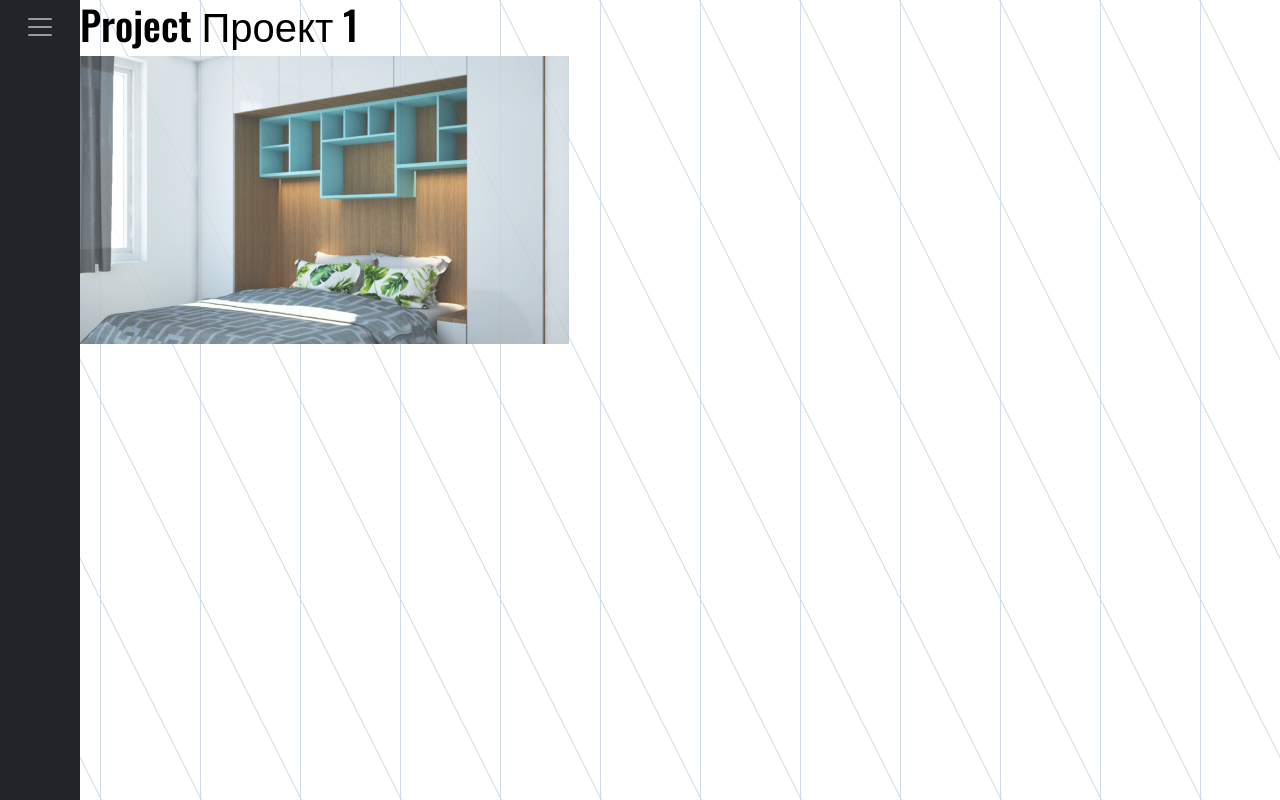
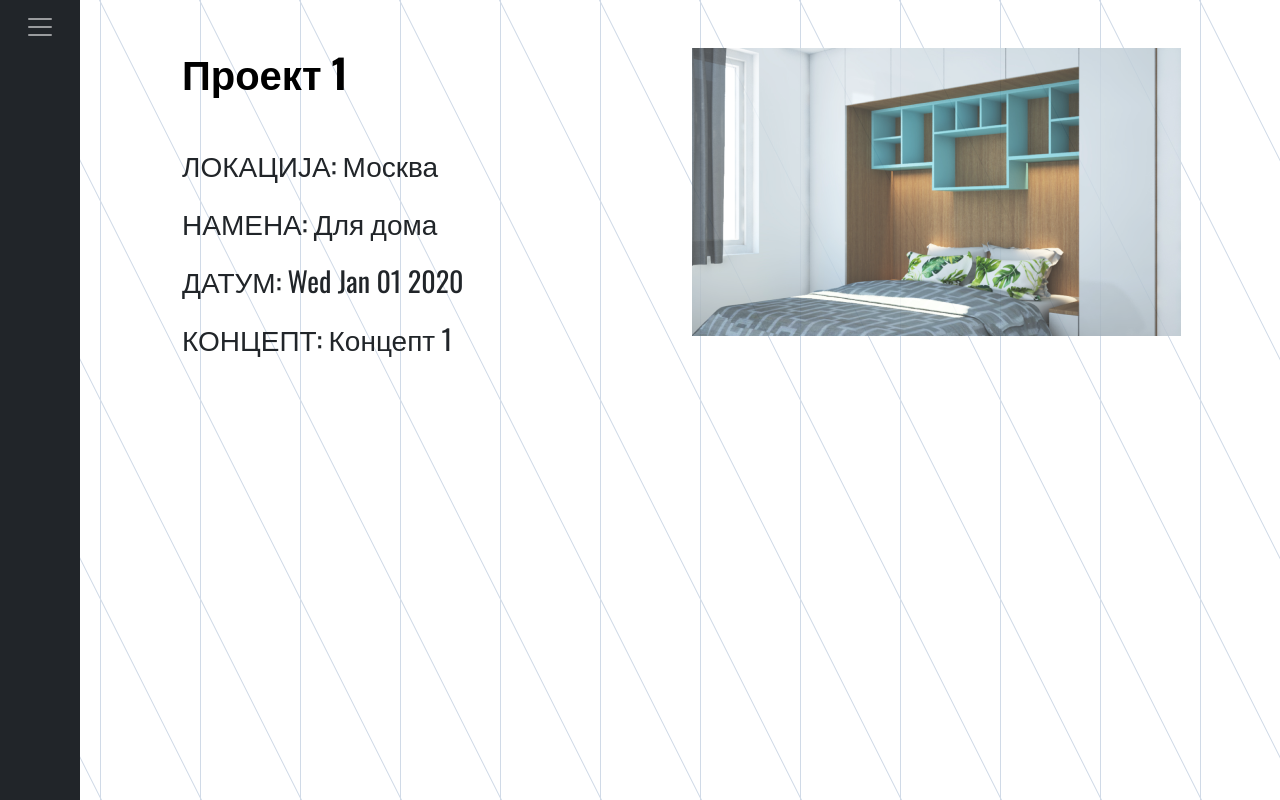
Before and after one commit to andrejdaskalov/akvaing-site, a Next.js app: page /project/1 in a window 1280 px wide. Built offline with nearby package versions, Linux system fonts and the light colour scheme.

Commit message:
worked on datails page

```diff
--- a/src/pages/index.tsx
+++ b/src/pages/index.tsx
@@ -30,7 +30,7 @@
                     <div className='card-container d-flex flex-row justify-content-start overflow-auto'>
                         {posts.map(post => (
                             <div className='card project-card flex-shrink-0 me-1' key={post.id}>
-                                <img src={post.imageUrl} className='card-img' alt={post.title} />
+                                <img src={post.imageUrls[0]} className='card-img' alt={post.title} />
                                 <div className='card-img-overlay d-flex flex-column justify-content-end'>
                                     <h5 className='card-title'>{post.title}</h5>
                                     <p className='card-text'>Some quick example text to build on the card title and make up the bulk of the card's content.</p>
@@ -45,7 +45,7 @@
                     <div className='card-container d-flex flex-row justify-content-start overflow-auto'>
                         {posts.map(post => (
                             <div className='card project-card flex-shrink-0 me-1' key={post.id}>
-                                <img src={post.imageUrl} className='card-img' alt={post.title} />
+                                <img src={post.imageUrls[0]} className='card-img' alt={post.title} />
                                 <div className='card-img-overlay d-flex flex-column justify-content-end'>
                                     <h5 className='card-title'>{post.title}</h5>
                                     <p className='card-text'>Some quick example text to build on the card title and make up the bulk of the card's content.</p>
--- a/src/pages/project/[id].tsx
+++ b/src/pages/project/[id].tsx
@@ -9,11 +9,30 @@
 
     const repository = new Repository()
     const post = repository.getPostById(id)
-    if(!post) return <h1>Post not found</h1>
+    if (!post) return <h1>Post not found</h1>
     return (
-        <main>
-            <h1>Project {post.title}</h1>
-            <img src={post.imageUrl} alt={post.title} />
+        <main className="special-scroll">
+
+            <div className='row mt-5'>
+
+                <div className="col-md-1">
+                </div>
+                <div className="col-md-5">
+                    <h1 className="fw-bold mb-5">{post.title}</h1>
+                    <p className="text-dark fs-3 fw-normal">ЛОКАЦИЈА: {post.location}</p>
+                    <p className="text-dark fs-3 fw-normal">НАМЕНА: {post.purpose}</p>
+                    <p className="text-dark fs-3 fw-normal">ДАТУМ: {post.date?.toDateString()}</p>
+                    <p className="text-dark fs-3 fw-normal">КОНЦЕПТ: {post.concept}</p>
+                </div>
+                <div className="col-md-6 image-row">
+                    {
+                        post.imageUrls.map((url) => (
+                            <img src={url} className='img-fluid mb-2' alt={post.title} />
+                        ))
+                    }
+                </div>
+
+            </div>
         </main>
     )
 }
--- a/src/repository/repo.ts
+++ b/src/repository/repo.ts
@@ -5,32 +5,65 @@
         {
             id: 1,
             title: 'Проект 1',
-            imageUrl: '/images/proekt1.png'
+            imageUrls: ['/images/proekt1.png'],
+            location: 'Москва',
+            purpose: 'Для дома',
+            date: new Date('2020-01-01'),
+            concept: 'Концепт 1'
         },
         {
             id: 2,
             title: 'Проект 2',
-            imageUrl: '/images/proekt1.png'
+            imageUrls: ['/images/proekt1.png'],
+            location: 'Москва',
+            purpose: 'Для дома',
+            date: new Date('2020-01-01'),
+            concept: 'Концепт 1'
         },
         {
             id: 3,
             title: 'Проект 3',
-            imageUrl: '/images/proekt1.png'
+            imageUrls: ['/images/proekt1.png'],
+            location: 'Москва',
+            purpose: 'Для дома',
+            date: new Date('2020-01-01'),
+            concept: 'Концепт 1'
         },
         {
             id: 4,
             title: 'Проект 4',
-            imageUrl: '/images/proekt1.png'
+            imageUrls: ['/images/proekt1.png'],
+            location: 'Москва',
+            purpose: 'Для дома',
+            date: new Date('2020-01-01'),
+            concept: 'Концепт 1'
         },
         {
             id: 5,
             title: 'Проект 5',
-            imageUrl: '/images/proekt1.png'
+            imageUrls: ['/images/proekt1.png'],
+            location: 'Москва',
+            purpose: 'Для дома',
+            date: new Date('2020-01-01'),
+            concept: 'Концепт 1'
         },
         {
             id: 6,
             title: 'Проект 6',
-            imageUrl: '/images/proekt1.png'
+            imageUrls: [
+                '/images/proekt1.png',
+                '/images/proekt1.png',
+                '/images/proekt1.png',
+                '/images/proekt1.png',
+                '/images/proekt1.png',
+                '/images/proekt1.png',
+                '/images/proekt1.png',
+                '/images/proekt1.png',
+            ],
+            location: 'Москва',
+            purpose: 'Для дома',
+            date: new Date('2020-01-01'),
+            concept: 'Концепт 1'
         }
     ]
 
--- a/src/styles/globals.css
+++ b/src/styles/globals.css
@@ -86,6 +86,16 @@
     background: url(/architectDeepBlue.svg) repeat;
     background-color: white;
 }
+
+main.special-scroll {
+    height: auto;
+    overflow-y: scroll;
+    overflow-x: hidden;
+}
+
+ main.special-scroll .image-row {
+    overflow: hidden;
+}
 main{
     margin-top: 80px;
     min-height: 100vh;
@@ -113,6 +123,14 @@
         margin-top: auto;
         margin-left: 80px !important;
     }
+
+    main.special-scroll{
+        height: 100vh !important;
+        overflow-y: hidden;
+    }
+    main.special-scroll .image-row {
+        overflow: scroll;
+    }
 }
 
 ::-webkit-scrollbar {
```
Also changed, not shown: src/repository/Post.ts (+11 -3 lines).
